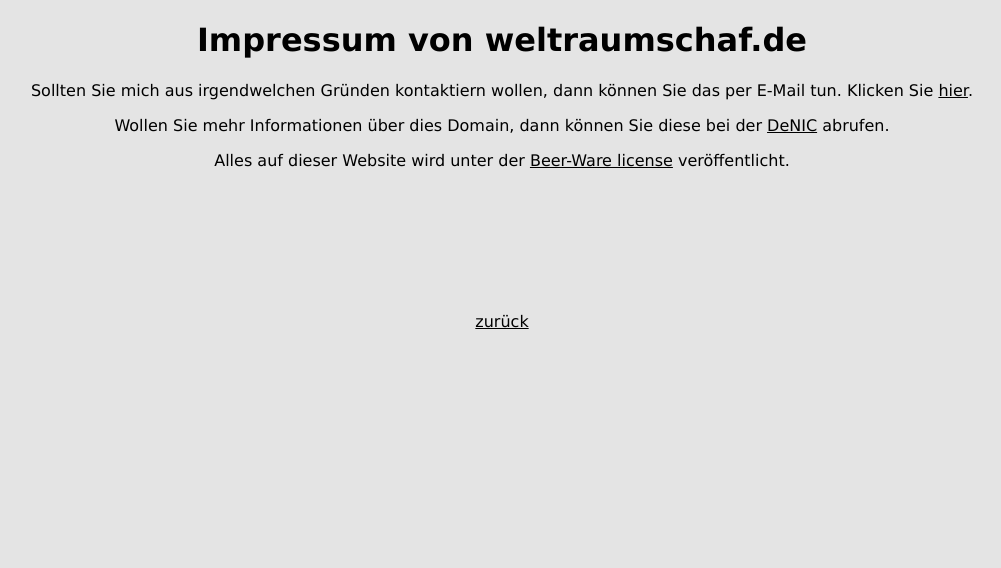
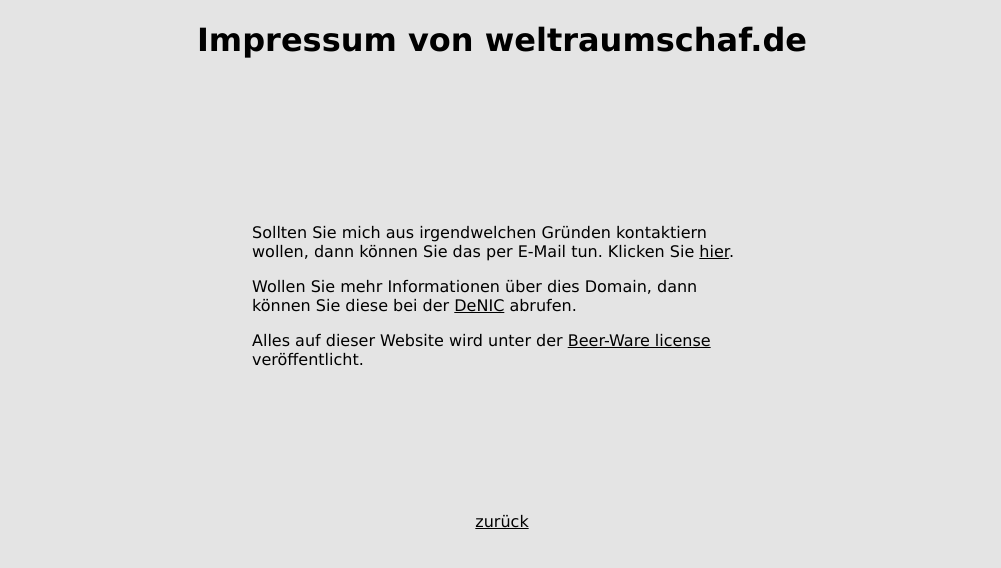
Before and after one commit to Weltraumschaf/www.weltraumschaf.de, a PHP site: page /impressum.html in a window 1280 px wide. Shown: the top 568 px of the page, without its empty margins (138-1139 px from the left). Run offline with PHP 8.4, Linux system fonts and the light colour scheme.

Commit message:
Styled the text.

```diff
--- a/css/main.css
+++ b/css/main.css
@@ -22,6 +22,11 @@ li {
     display: inline;
 }
 
+p {
+    width: 500px;
+    margin: 1em auto;
+}
+
 img {
     border: 0;
 }
@@ -38,10 +43,10 @@ a:hover {
     color: #8D8D8D;
 }
 
-#profiles {
+#profiles, #links, #impressum {
     padding-top: 10%;
 }
 
-#links {
-    padding-top: 10%;
+#impressum {
+    text-align: left;
 }
```
